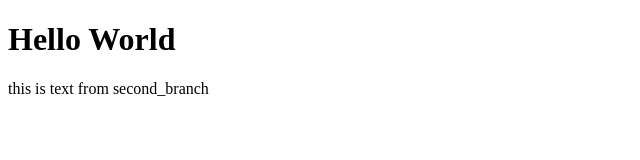
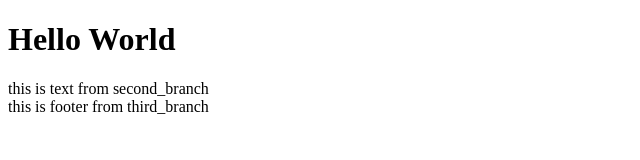
Before and after one commit to GithubYosukrit/git-demo, a plain HTML site: page index.html in a window 1280 px wide. Shown: the whole page, without its empty margins (0-640 px from the left). Drawn offline with Linux system fonts and the light colour scheme.

Commit message:
add footer and staff
add footer and staff

```diff
--- a/index.html
+++ b/index.html
@@ -9,7 +9,11 @@
 <body>
     <h1> Hello World </h1>
 
-    <main>  this is text from second_branch
+    <main>
+        this is text from second_branch
     </main>
+    <footer>
+        this is footer from third_branch
+    </footer>
 </body>
 </html>
```
